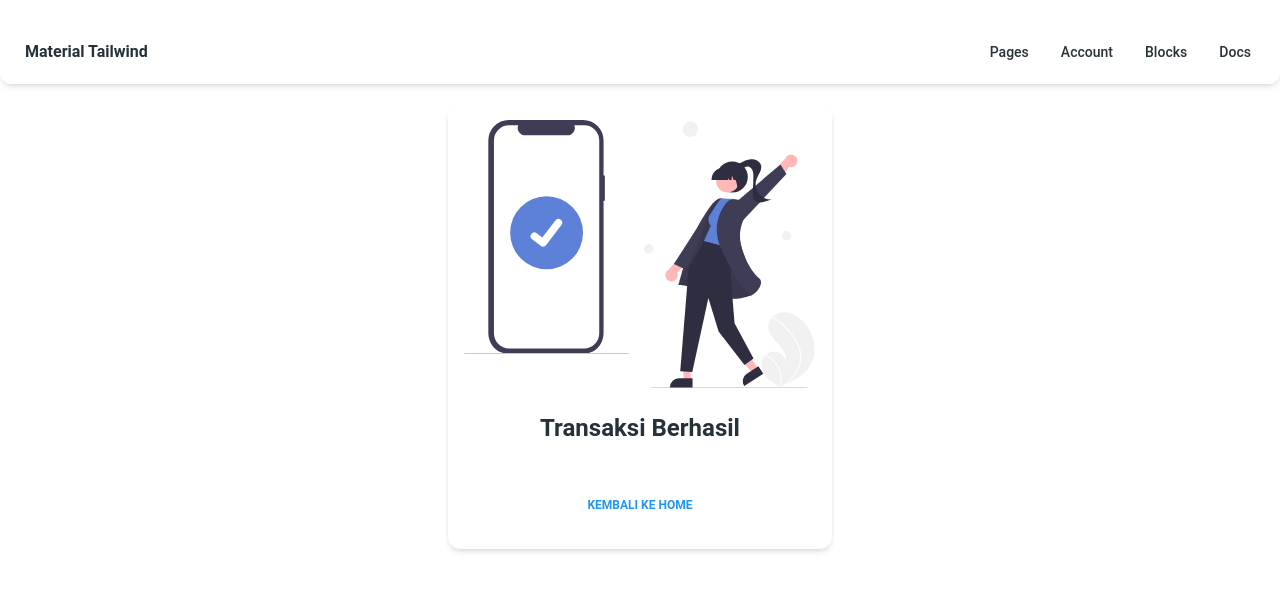
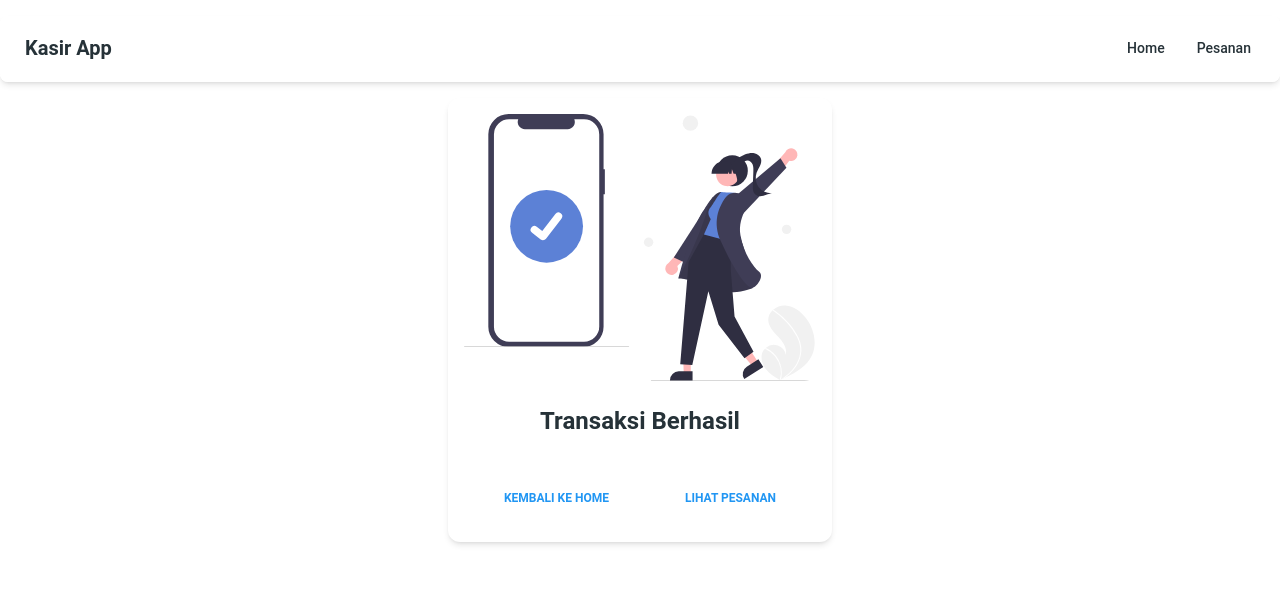
Before and after one commit to olisuside/kasir-app, a React (Vite) app: page /sukses in a window 1280 px wide. Shown: the top 590 px of the page. Built offline with nearby package versions, Linux system fonts and the light colour scheme.

Commit message:
update kode dan halaman pesanan

```diff
--- a/src/App.jsx
+++ b/src/App.jsx
@@ -3,6 +3,7 @@ import { BrowserRouter, Route, Routes } from "react-router-dom";
 import NavbarComponent from "./components/NavbarComponent";
 import Home from "./pages/Home";
 import Sukses from "./pages/Sukses";
+import Pesanan from "./pages/Pesanan";
 
 function App() {
   return (
@@ -12,6 +13,7 @@ function App() {
         <Routes>
           <Route path="/" element={<Home />} />
           <Route path="/sukses" element={<Sukses />} />
+          <Route path="/pesanan" element={<Pesanan />} />
         </Routes>
       </div>
     </BrowserRouter>
--- a/src/components/NavbarComponent.jsx
+++ b/src/components/NavbarComponent.jsx
@@ -1,4 +1,5 @@
-import React from "react";
+import React, { useState, useEffect } from "react";
+import { Link } from "react-router-dom";
 import {
     Navbar,
     Collapse,
@@ -10,89 +11,49 @@ import { Bars3Icon, XMarkIcon } from "@heroicons/react/24/outline";
 function NavList() {
     return (
         <ul className="my-2 flex flex-col gap-2 lg:mb-0 lg:mt-0 lg:flex-row lg:items-center lg:gap-6">
-            <Typography
-                as="li"
-                variant="small"
-                color="blue-gray"
-                className="p-1 font-medium"
-            >
-                <a href="#" className="flex items-center hover:text-blue-500 transition-colors">
-                    Pages
-                </a>
+            <Typography as="li" variant="small" color="blue-gray" className="p-1 font-medium">
+                <Link to="/" className="flex items-center hover:text-blue-500 transition-colors">
+                    Home
+                </Link>
             </Typography>
-            <Typography
-                as="li"
-                variant="small"
-                color="blue-gray"
-                className="p-1 font-medium"
-            >
-                <a href="#" className="flex items-center hover:text-blue-500 transition-colors">
-                    Account
-                </a>
+            <Typography as="li" variant="small" color="blue-gray" className="p-1 font-medium">
+                <Link to="/pesanan" className="flex items-center hover:text-blue-500 transition-colors">
+                    Pesanan
+                </Link>
             </Typography>
-            <Typography
-                as="li"
-                variant="small"
-                color="blue-gray"
-                className="p-1 font-medium"
-            >
-                <a href="#" className="flex items-center hover:text-blue-500 transition-colors">
-                    Blocks
-                </a>
-            </Typography>
-            <Typography
-                as="li"
-                variant="small"
-                color="blue-gray"
-                className="p-1 font-medium"
-            >
-                <a href="#" className="flex items-center hover:text-blue-500 transition-colors">
-                    Docs
-                </a>
-            </Typography>
+
         </ul>
     );
 }
 
 export const NavbarComponent = () => {
-    const [openNav, setOpenNav] = React.useState(false);
+    const [openNav, setOpenNav] = useState(false);
 
-    const handleWindowResize = () =>
-        window.innerWidth >= 960 && setOpenNav(false);
+    const handleWindowResize = () => {
+        if (window.innerWidth >= 960) setOpenNav(false);
+    };
 
-    React.useEffect(() => {
+    useEffect(() => {
         window.addEventListener("resize", handleWindowResize);
-
-        return () => {
-            window.removeEventListener("resize", handleWindowResize);
-        };
+        return () => window.removeEventListener("resize", handleWindowResize);
     }, []);
 
     return (
-        <Navbar className="mx-auto max-w-screen-2xl px-6 py-3 my-5">
+        <Navbar className="mx-auto max-w-screen-2xl px-6 py-3 bg-white shadow-md rounded-lg my-4">
             <div className="flex items-center justify-between text-blue-gray-900">
-                <Typography
-                    as="a"
-                    href="#"
-                    variant="h6"
-                    className="mr-4 cursor-pointer py-1.5"
-                >
-                    Material Tailwind
+                <Typography as={Link} to="/" variant="h5" className="mr-4 cursor-pointer py-1.5">
+                    Kasir App
                 </Typography>
                 <div className="hidden lg:block">
                     <NavList />
                 </div>
                 <IconButton
                     variant="text"
-                    className="ml-auto h-6 w-6 text-inherit hover:bg-transparent focus:bg-transparent active:bg-transparent lg:hidden"
+                    className="ml-auto h-6 w-6 text-inherit lg:hidden"
                     ripple={false}
                     onClick={() => setOpenNav(!openNav)}
                 >
-                    {openNav ? (
-                        <XMarkIcon className="h-6 w-6" strokeWidth={2} />
-                    ) : (
-                        <Bars3Icon className="h-6 w-6" strokeWidth={2} />
-                    )}
+                    {openNav ? <XMarkIcon className="h-6 w-6" strokeWidth={2} /> : <Bars3Icon className="h-6 w-6" strokeWidth={2} />}
                 </IconButton>
             </div>
             <Collapse open={openNav}>
@@ -100,6 +61,6 @@ export const NavbarComponent = () => {
             </Collapse>
         </Navbar>
     );
-}
+};
 
-export default NavbarComponent
+export default NavbarComponent;
--- /dev/null
+++ b/src/pages/Pesanan.jsx
@@ -0,0 +1,109 @@
+import React, { useState, useEffect } from "react";
+import axios from "axios";
+import { API_URL } from "../utils/constants";
+
+const Pesanan = () => {
+    const [pesanan, setPesanan] = useState([]);
+    const [loading, setLoading] = useState(true);
+
+    useEffect(() => {
+        fetchPesanan();
+    }, []);
+
+    const fetchPesanan = async () => {
+        try {
+            const response = await axios.get(`${API_URL}pesanans`);
+
+            // Urutkan pesanan: "Belum Diantar" dulu, baru "Sudah Diantar"
+            const sortedPesanan = response.data.sort((a, b) => (a.status === "Belum Diantar" ? -1 : 1));
+
+            setPesanan(sortedPesanan);
+            setLoading(false);
+        } catch (error) {
+            console.error("Gagal mengambil data pesanan:", error);
+            setLoading(false);
+        }
+    };
+
+    const updateStatusPesanan = async (id, statusBaru) => {
+        try {
+            await axios.patch(`${API_URL}pesanans/${id}`, { status: statusBaru });
+
+            // Perbarui status pada state tanpa mengubah item
+            setPesanan((prevPesanan) => {
+                const updatedPesanan = prevPesanan.map((order) =>
+                    order.id === id ? { ...order, status: statusBaru } : order
+                );
+
+                // Urutkan ulang setelah update status
+                return updatedPesanan.sort((a, b) => (a.status === "Belum Diantar" ? -1 : 1));
+            });
+        } catch (error) {
+            console.error("Gagal memperbarui status pesanan:", error);
+        }
+    };
+
+    return (
+        <div className="max-w-5xl mx-auto p-6">
+            <h2 className="text-2xl font-bold mb-4">Daftar Pesanan</h2>
+
+            {loading ? (
+                <p className="text-gray-600">Memuat data...</p>
+            ) : pesanan.length === 0 ? (
+                <p className="text-gray-600">Tidak ada pesanan.</p>
+            ) : (
+                <div className="overflow-x-auto">
+                    <table className="min-w-full bg-white shadow-md rounded-lg">
+                        <thead className="bg-blue-500 text-white">
+                            <tr>
+                                <th className="py-2 px-4">ID Pesanan</th>
+                                <th className="py-2 px-4">Nama Pesanan</th>
+                                <th className="py-2 px-4">Total Harga</th>
+                                <th className="py-2 px-4">Status</th>
+                                <th className="py-2 px-4">Aksi</th>
+                            </tr>
+                        </thead>
+                        <tbody>
+                            {pesanan.map((order) => (
+                                <tr key={order.id} className="border-b hover:bg-gray-100">
+                                    <td className="py-2 px-4">{order.id}</td>
+                                    <td className="py-2 px-4">
+                                        <ul className="list-disc pl-5">
+                                            {order.items.map((item) => (
+                                                <li key={item.id}>
+                                                    {item.product.nama} ({item.jumlah}x)
+                                                </li>
+                                            ))}
+                                        </ul>
+                                    </td>
+                                    <td className="py-2 px-4 font-bold">Rp {order.total_harga.toLocaleString()}</td>
+                                    <td className="py-2 px-4">
+                                        <span
+                                            className={`px-2 py-1 rounded-md text-white text-sm ${
+                                                order.status === "Sudah Diantar" ? "bg-green-500" : "bg-red-500"
+                                            }`}
+                                        >
+                                            {order.status}
+                                        </span>
+                                    </td>
+                                    <td className="py-2 px-4">
+                                        {order.status === "Belum Diantar" && (
+                                            <button
+                                                className="px-3 py-1 bg-blue-500 text-white rounded-md hover:bg-blue-700"
+                                                onClick={() => updateStatusPesanan(order.id, "Sudah Diantar")}
+                                            >
+                                                Tandai Sudah Diantar
+                                            </button>
+                                        )}
+                                    </td>
+                                </tr>
+                            ))}
+                        </tbody>
+                    </table>
+                </div>
+            )}
+        </div>
+    );
+};
+
+export default Pesanan;
--- a/src/pages/Sukses.jsx
+++ b/src/pages/Sukses.jsx
@@ -29,6 +29,9 @@ export default class Sukses extends Component {
                     <Link to={"/"}>
                     <Button variant="text" size="md" color="blue">Kembali Ke Home</Button>
                     </Link>
+                    <Link to={"/pesanan"}>
+                    <Button variant="text" size="md" color="blue">Lihat Pesanan</Button>
+                    </Link>
                 </CardFooter>
             </Card>
             </div>
--- a/src/pages/index.jsx
+++ b/src/pages/index.jsx
@@ -1,4 +1,5 @@
 import Home from "./Home";
 import Sukses from "./Sukses";
+import Pesanan from "./Pesanan";
 
-export { Home, Sukses }
+export { Home, Sukses, Pesanan }
```
Also changed, not shown: src/components/CartList.jsx (+7 -6 lines), src/pages/Home.jsx (+12 -7 lines).
